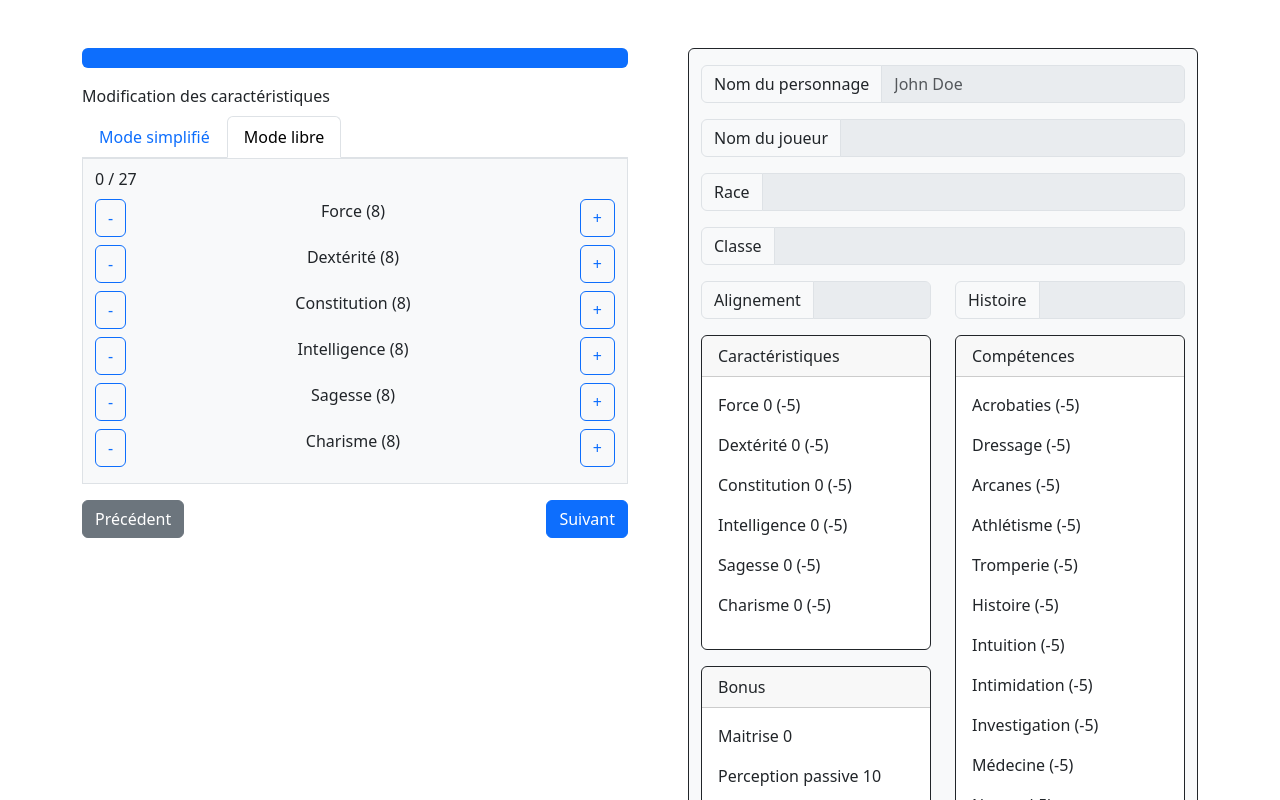
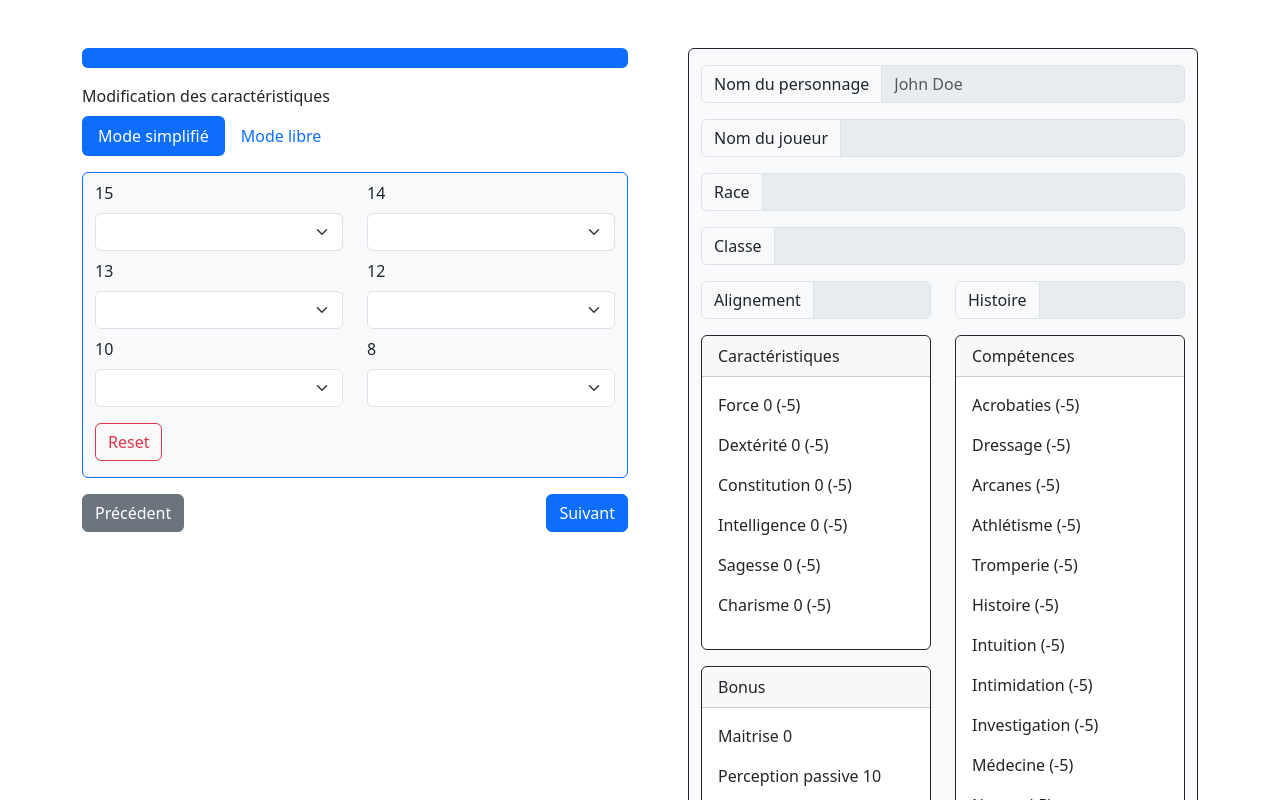
Before and after one commit to mazzobeg/clara, a Vue app: page / in a window 1280 px wide. Shown: the top 800 px of the page. Built offline with nearby package versions, Linux system fonts and the light colour scheme.

Commit message:
Update form styles and navigation in FreeForm and CharacterForm3

```diff
--- a/src/components/CharacterForm3.vue
+++ b/src/components/CharacterForm3.vue
@@ -1,7 +1,7 @@
 <template>
     <label class="form-label">Modification des caractéristiques</label>
 
-    <ul class="nav nav-tabs">
+    <ul class="nav nav-pills">
         <li class="nav-item">
             <a id="m-simple" @click="event => updateNav(event)" :class="`nav-link ${nav=='m-simple' ? 'active' : ''}`" href="#">Mode simplifié</a>
         </li>
@@ -34,7 +34,8 @@
 
 <script setup>
 import { useStore } from 'vuex';
-import { ref, defineEmits } from 'vue';
+/* eslint-disable no-unused-vars */
+import { defineEmits, computed, ref } from 'vue';
 import SimplifiedForm from './form3/SimplifiedForm.vue';
 import FreeForm from './form3/FreeForm.vue';
 //import ClassicForm from './form3/ClassicForm.vue';
@@ -44,9 +45,10 @@ import FormController from './FormController.vue';
 
 const emit = defineEmits(['next', 'previous'])
 
-const nav = ref("m-free");
+const nav = ref('m-simple')
 
 const updateNav = (event) => {
+    //store.commit('form3/setForm3Mode', event.target.id);
     nav.value = event.target.id;
 }
 
--- a/src/components/form3/FreeForm.vue
+++ b/src/components/form3/FreeForm.vue
@@ -1,5 +1,5 @@
 <template>
-    <div class="container border bg-light py-2">
+    <div class="container bg-light border rounded border-primary py-2 my-3">
         <div>
             <span :class="currentPoints > 27 ? 'text-danger' : ''">{{ currentPoints }} / 27</span>
         </div>
--- a/src/components/form3/SimplifiedForm.vue
+++ b/src/components/form3/SimplifiedForm.vue
@@ -1,70 +1,84 @@
 <template>
-    <div class="container bg-light py-2">
-           <div class="mb-2">
-        <label class="form-label" for="selectedGroup15"> {{ abilitiesValues[0] }}</label>
-        <select @change="event => updateResults(abilitiesValues[0], event)" id="selectedGroup15" class="form-select" v-model="selectedGroup15">
+    <div class="container border rounded border-primary bg-light  py-2 my-3">
+        <div class="row">
+            <div class="mb-2 col">
+            <label class="form-label" for="selectedGroup15">{{ abilitiesValues[0] }}</label>
+            <select @change="event => updateResults(abilitiesValues[0], event)" id="selectedGroup15" class="form-select"
+                v-model="selectedGroup15">
                 <template v-for="(abilityValue, abilityKey, index) in STUB" :key="index">
-                <option :disabled="otherSelectedGroupsContainsAbility(abilityKey)" :value="abilityKey">{{ abilityValue }}
+                    <option :disabled="otherSelectedGroupsContainsAbility(abilityKey)" :value="abilityKey">{{ abilityValue
+                    }}
+                    </option>
+                </template>
+            </select>
+        </div>
+        <div class="mb-2 col">
+            <label class="form-label" for="selectedGroup10"> {{ abilitiesValues[1] }} </label>
+            <select @change="event => updateResults(abilitiesValues[1], event)" id="selectedGroup14" class="form-select"
+                v-model="selectedGroup14">
+                <template v-for="(abilityValue, abilityKey, index) in STUB" :key="index">
+                    <option :disabled="otherSelectedGroupsContainsAbility(abilityKey)" :value="abilityKey">{{ abilityValue
+                    }}
+                    </option>
+                </template>
+            </select>
+        </div>
+        </div>
+
+        <div class="row">
+            <div class="mb-2 col">
+            <label class="form-label" for="selectedGroup10"> {{ abilitiesValues[2] }} </label>
+            <select @change="event => updateResults(abilitiesValues[2], event)" id="selectedGroup13" class="form-select"
+                v-model="selectedGroup13">
+                <template v-for="(abilityValue, abilityKey, index) in STUB" :key="index">
+                    <option :disabled="otherSelectedGroupsContainsAbility(abilityKey)" :value="abilityKey">{{ abilityValue
+                    }}
                     </option>
                 </template>
             </select>
         </div>
 
-    <div class="mb-2">
-        <label class="form-label" for="selectedGroup10"> {{ abilitiesValues[1] }} </label>
-        <select @change="event => updateResults(abilitiesValues[1], event)" id="selectedGroup14" class="form-select" v-model="selectedGroup14">
+        <div class="mb-2 col">
+            <label class="form-label" for="selectedGroup10"> {{ abilitiesValues[3] }} </label>
+            <select @change="event => updateResults(abilitiesValues[3], event)" id="selectedGroup12" class="form-select"
+                v-model="selectedGroup12">
                 <template v-for="(abilityValue, abilityKey, index) in STUB" :key="index">
-                <option :disabled="otherSelectedGroupsContainsAbility(abilityKey)" :value="abilityKey">{{ abilityValue }}
+                    <option :disabled="otherSelectedGroupsContainsAbility(abilityKey)" :value="abilityKey">{{ abilityValue
+                    }}
+                    </option>
+                </template>
+            </select>
+        </div>
+        </div>
+
+        <div class="row">
+            <div class="mb-2 col">
+            <label class="form-label" for="selectedGroup10"> {{ abilitiesValues[4] }} </label>
+            <select @change="event => updateResults(abilitiesValues[4], event)" id="selectedGroup10" class="form-select"
+                v-model="selectedGroup10">
+                <template v-for="(abilityValue, abilityKey, index) in STUB" :key="index">
+                    <option :disabled="otherSelectedGroupsContainsAbility(abilityKey)" :value="abilityKey">{{ abilityValue
+                    }}
                     </option>
                 </template>
             </select>
         </div>
 
-    <div class="mb-2">
-        <label class="form-label" for="selectedGroup10"> {{ abilitiesValues[2] }} </label>
-        <select @change="event => updateResults(abilitiesValues[2], event)" id="selectedGroup13" class="form-select" v-model="selectedGroup13">
+        <div class="mb-2 col">
+            <label class="form-label" for="selectedGroup10"> {{ abilitiesValues[5] }} </label>
+            <select @change="event => updateResults(abilitiesValues[5], event)" id="selectedGroup8" class="form-select"
+                v-model="selectedGroup8">
                 <template v-for="(abilityValue, abilityKey, index) in STUB" :key="index">
-                <option :disabled="otherSelectedGroupsContainsAbility(abilityKey)" :value="abilityKey">{{ abilityValue }}
+                    <option :disabled="otherSelectedGroupsContainsAbility(abilityKey)" :value="abilityKey">{{ abilityValue
+                    }}
                     </option>
                 </template>
             </select>
         </div>
-
-    <div class="mb-2">
-        <label class="form-label" for="selectedGroup10"> {{ abilitiesValues[3] }} </label>
-        <select @change="event => updateResults(abilitiesValues[3], event)" id="selectedGroup12" class="form-select" v-model="selectedGroup12">
-            <template v-for="(abilityValue, abilityKey, index) in STUB" :key="index">
-                <option :disabled="otherSelectedGroupsContainsAbility(abilityKey)" :value="abilityKey">{{ abilityValue }}
-                </option>
-            </template>
-        </select>
         </div>
 
-    <div class="mb-2">
-        <label class="form-label" for="selectedGroup10"> {{ abilitiesValues[4] }} </label>
-        <select @change="event => updateResults(abilitiesValues[4], event)" id="selectedGroup10" class="form-select" v-model="selectedGroup10">
-            <template v-for="(abilityValue, abilityKey, index) in STUB" :key="index">
-                <option :disabled="otherSelectedGroupsContainsAbility(abilityKey)" :value="abilityKey">{{ abilityValue }}
-                </option>
-            </template>
-        </select>
+        <button class="btn btn-outline-danger my-2" @click="resetSelectedGroups">Reset</button>
     </div>
-
-    <div class="mb-2">
-        <label class="form-label" for="selectedGroup10"> {{ abilitiesValues[5] }} </label>
-        <select @change="event => updateResults(abilitiesValues[5], event)" id="selectedGroup8" class="form-select" v-model="selectedGroup8">
-            <template v-for="(abilityValue, abilityKey, index) in STUB" :key="index">
-                <option :disabled="otherSelectedGroupsContainsAbility(abilityKey)" :value="abilityKey">{{ abilityValue }}
-                </option>
-            </template>
-        </select>
-    </div>
-
-    <button class="btn btn-danger mt-2" @click="resetSelectedGroups">Reset</button>
-    </div>
-
-
-
 </template>
 
 <script setup>
@@ -87,7 +101,7 @@ const results = computed(() => {
     const storedForm3 = store.getters['form3/form3'];
     if (storedForm3.mode == 'm-simple' || storedForm3.mode == 'm-classic') {
         return JSON.parse(JSON.stringify(storedForm3.results));
-    } else  {
+    } else {
         return {
             'str': 0,
             'dex': 0,
@@ -100,7 +114,7 @@ const results = computed(() => {
 })
 
 const props = defineProps(['abilitiesValues']);
-const abilitiesValues = computed(()=> {
+const abilitiesValues = computed(() => {
     return props.abilitiesValues
 });
 
```
Lines whose indentation alone changed are shown as unchanged.
